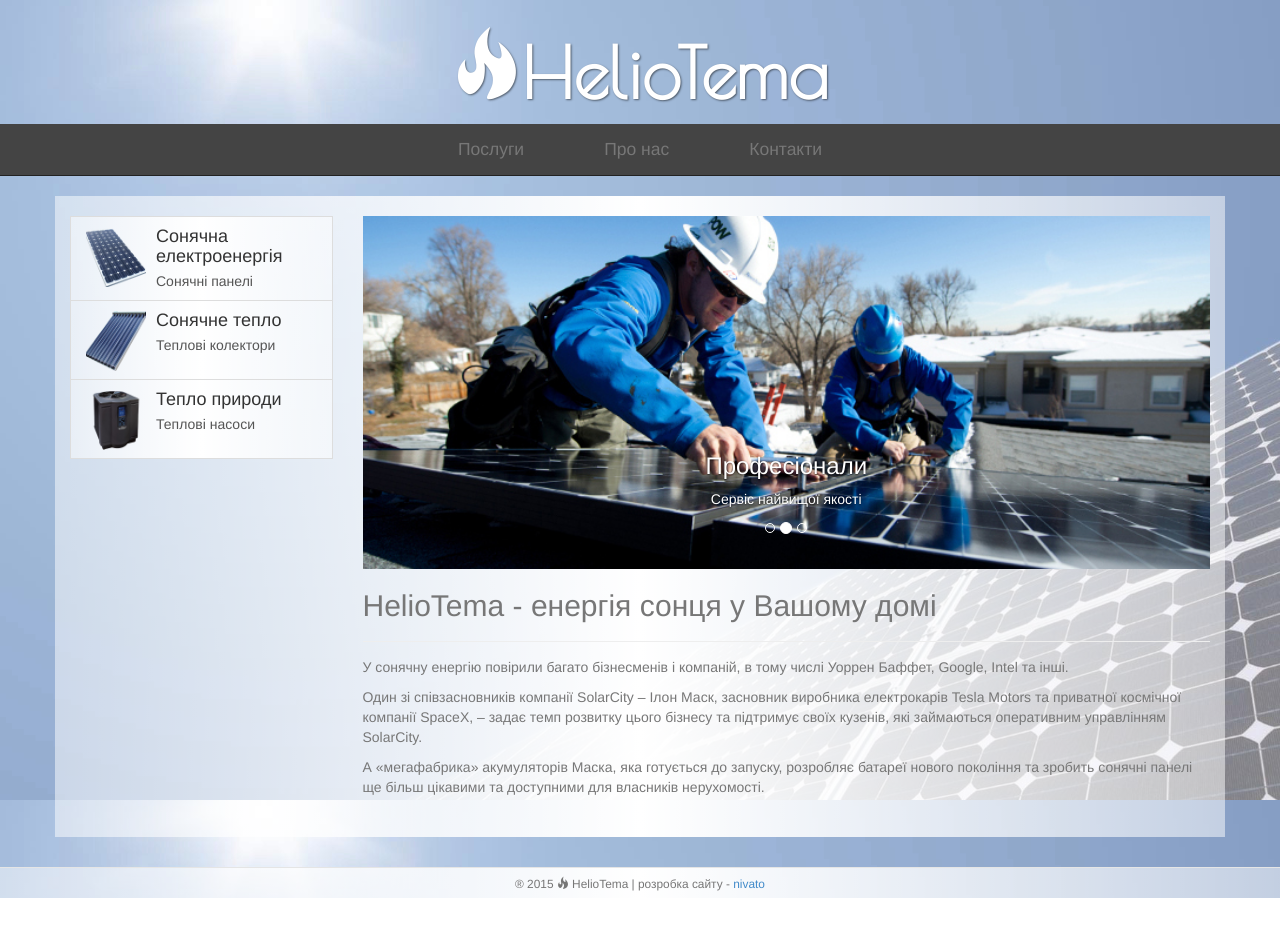
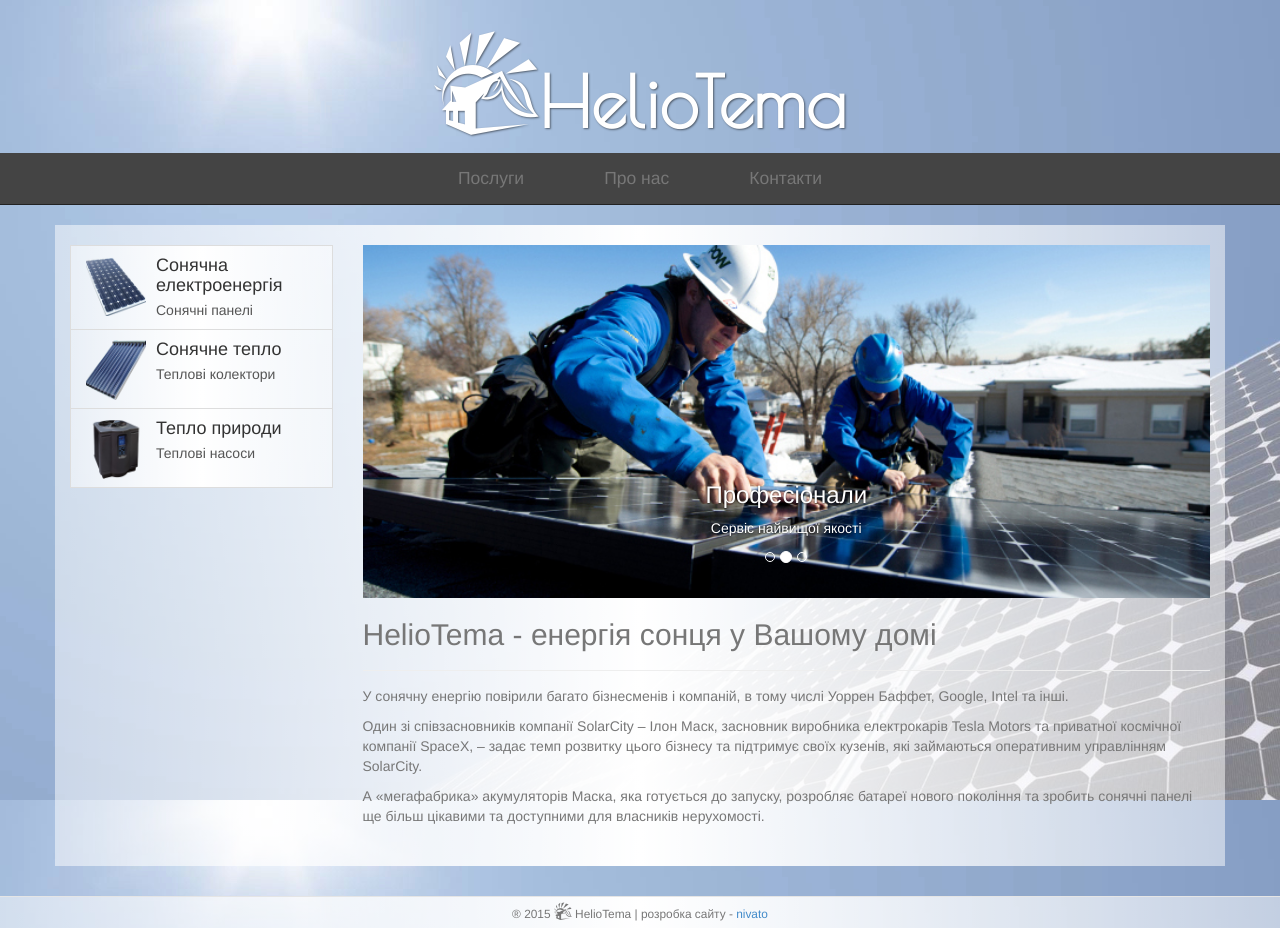
Before and after one commit to nivato/business_card, a plain HTML site: page index.html in a window 1280 px wide. Before the commit the page ends 898 px from the top, so only its background shows below. Drawn offline with nearby package versions, Linux system fonts and the light colour scheme; some packages are replaced by stand-ins of ours.

Commit message:
New Logo

```diff
--- a/css/helio_tema.css
+++ b/css/helio_tema.css
@@ -1,3 +1,20 @@
+@font-face {
+    font-family: 'heliotema';
+    src:url('/fonts/heliotema.eot?-70auee');
+    src:url('/fonts/heliotema.eot?#iefix-70auee') format('embedded-opentype'),
+        url('/fonts/heliotema.woff?-70auee') format('woff'),
+        url('/fonts/heliotema.ttf?-70auee') format('truetype'),
+        url('/fonts/heliotema.svg?-70auee#icomoon') format('svg');
+}
+
+.icon-heliotema {
+    font-family: 'heliotema';
+}
+
+.icon-heliotema:before {
+    content: "\e600";
+}
+
 body {
     background: url('/img/bg.jpg') no-repeat center center fixed;
     -webkit-background-size: cover;
@@ -40,6 +57,10 @@ body > .container, .footer, .list-group-item {
     line-height: normal;
     color: #fff;
     /*background-color: #87D13E;*/
+}
+
+.logo {
+    font-size: 1.5em;
 }
 
 .brand a, .brand a:hover{
--- a/index.html
+++ b/index.html
@@ -18,7 +18,7 @@
         <link rel="stylesheet" type="text/css" href="css/helio_tema.css">
     </head>
     <body ng-controller="ApplicationController as app">
-        <div class="brand"><a href="/"><span class="glyphicon glyphicon-fire"></span>HelioTema</a></div>
+        <div class="brand"><a href="/"><span class="glyphicon icon-heliotema logo"></span>HelioTema</a></div>
         <navigation-bar> </navigation-bar>
         <div id="page" class="container">
             <div class="row">
@@ -31,7 +31,7 @@
             </div>
         </div>
         <footer class="footer">
-            <small class="text-muted">&reg; 2015 <span class="glyphicon glyphicon-fire"></span> HelioTema | розробка сайту - <a href="https://www.facebook.com/ivato.nazar">nivato</a></small>
+            <small class="text-muted">&reg; 2015 <span class="glyphicon icon-heliotema logo"></span> HelioTema | розробка сайту - <a href="https://www.facebook.com/ivato.nazar">nivato</a></small>
         </footer>
     </body>
 </html>
```
Also changed, not shown: favicon.ico, fonts/heliotema.ttf (added), fonts/heliotema.woff (added), 2 other files.
